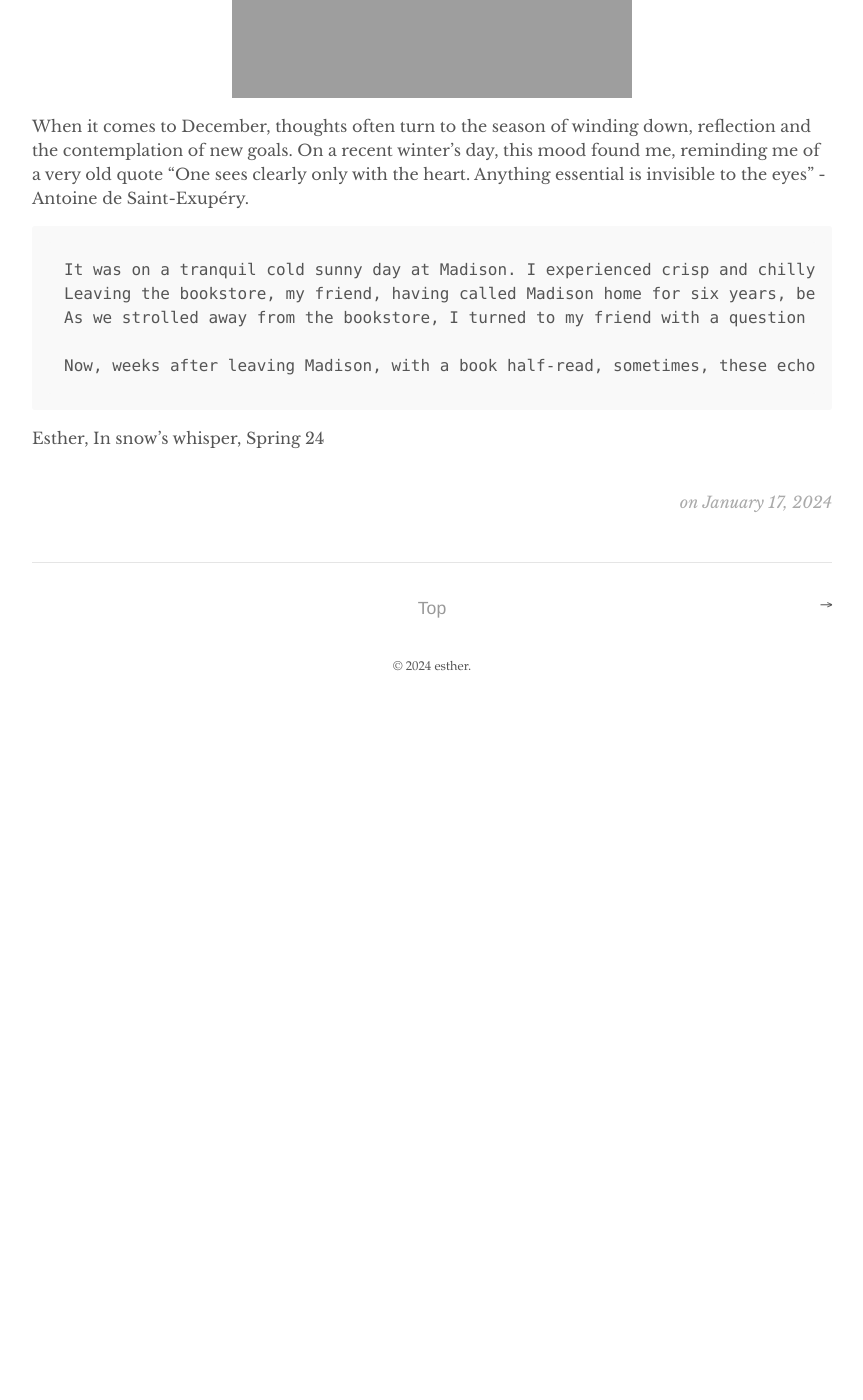
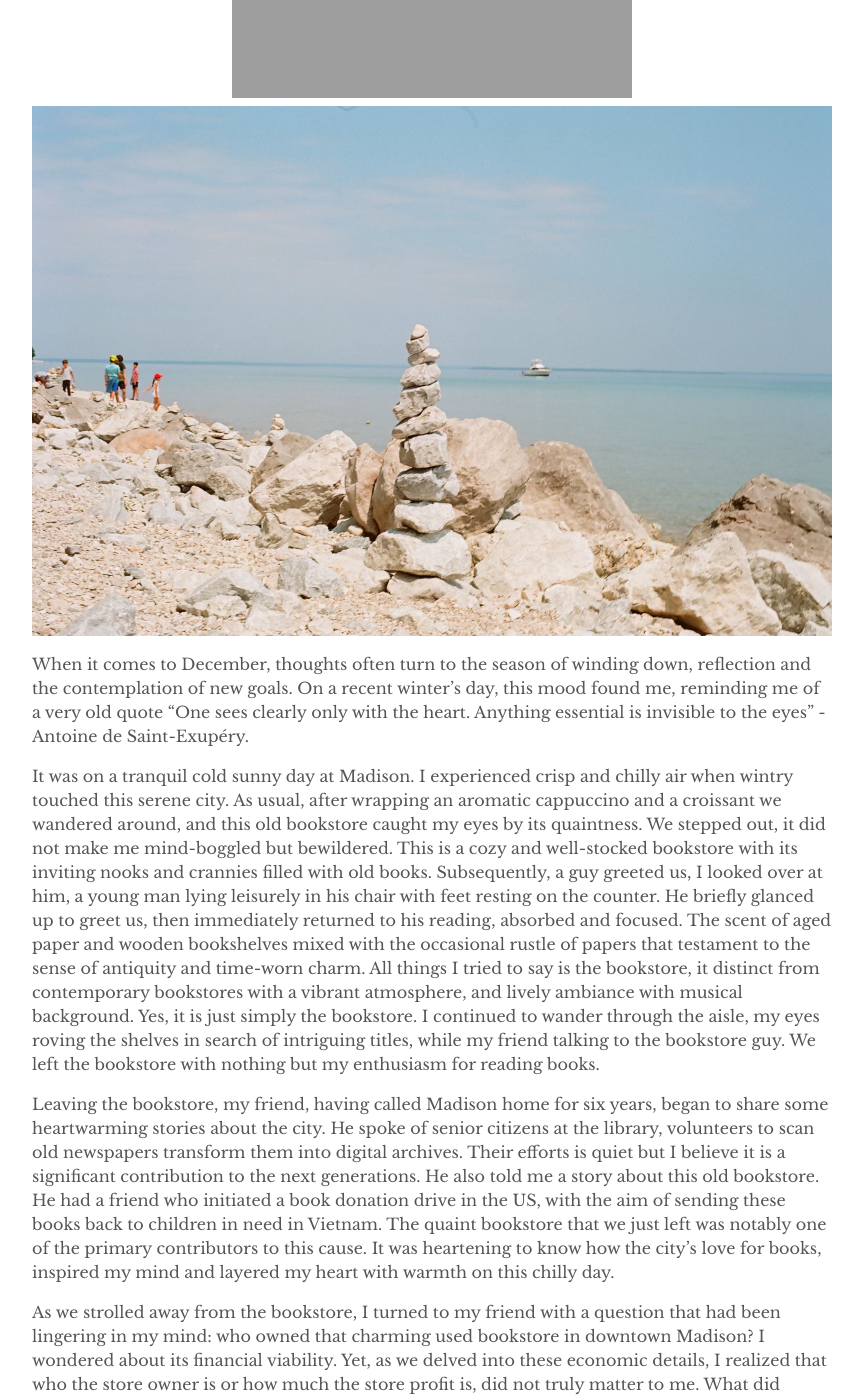
Before and after one commit to eses-corner/eses-corner.github.io, a Jekyll site: the page built from _posts/2024-01-17-madison-bookstore.md, in a window 1280 px wide and 1400 px high, scrolled down 311 px. Shown: the whole window, without its empty margins (208-1071 px from the left). Built offline with Jekyll 4.4.1, drawn with Linux system fonts in a browser that asks for light colours; before the commit the page ends 1021 px from its top, so only the background shows below that; some of the changed text lies outside the part shown.

Commit message:
update blog

```diff
--- a/_posts/2017-03-16-example-content.md
+++ b/_posts/2017-03-16-example-content.md
@@ -4,7 +4,7 @@ title: "Example Content"
 author: "Chester"
 tags: Example
 excerpt_separator: <!--more-->
-published: true
+published: false
 comments: true
 ---
 
--- a/_posts/2024-01-17-madison-bookstore.md
+++ b/_posts/2024-01-17-madison-bookstore.md
@@ -10,16 +10,19 @@ exclude: true
 
 
 ![the book store]({{site.url}}/assets/images/hebookstore.png)
+![]({{site.url}}/assets/images/mackinac-rock-1.jpeg)
 
 When it comes to December, thoughts often turn to the season of winding down, reflection and the contemplation of new goals. On a recent winter’s day, this mood found me, reminding me of a very old quote “One sees clearly only with the heart. Anything essential is invisible to the eyes” - Antoine de Saint-Exupéry.
 
 <!--more-->
 
-	It was on a tranquil cold sunny day at Madison. I experienced crisp and chilly air when wintry touched this serene city. As usual, after wrapping an aromatic cappuccino and a croissant we wandered around, and this old bookstore caught my eyes by its quaintness. We stepped out, it did not make me mind-boggled but bewildered. This is a cozy and well-stocked bookstore with its inviting nooks and crannies filled with old books. Subsequently, a guy greeted us, I looked over at him, a young man lying leisurely in his chair with feet resting on the counter. He briefly glanced up to greet us, then immediately returned to his reading, absorbed and focused. The scent of aged paper and wooden bookshelves mixed with the occasional rustle of papers that testament to the sense of antiquity and time-worn charm. All things I tried to say is the bookstore, it distinct from contemporary bookstores with a vibrant atmosphere, and lively ambiance with musical background. Yes, it is just simply the bookstore. I continued to wander through the aisle, my eyes roving the shelves in search of intriguing titles, while my friend talking to the bookstore guy. We left the bookstore with nothing but my enthusiasm for reading books.
-	Leaving the bookstore, my friend, having called Madison home for six years, began to share some heartwarming stories about the city.  He spoke of senior citizens at the library, volunteers to scan old newspapers transform them into digital archives. Their efforts is quiet but I believe it is a significant contribution to the next generations. He also told me a story about this old bookstore. He had a friend who initiated a book donation drive in the US, with the aim of sending these books back to children in need in Vietnam. The quaint bookstore that we just left was notably one of the primary contributors to this cause. It was heartening to know how the city’s love for books, inspired my mind and layered my heart with warmth on this chilly day.
-	As we strolled away from the bookstore, I turned to my friend with a question that had been lingering in my mind: who owned that charming used bookstore in downtown Madison? I wondered about its financial viability. Yet, as we delved into these economic details, I realized that who the store owner is or how much the store profit is, did not truly matter to me. What did matter was my gratitude for this person, whoever they were. This bookstore, in its own quiet way, had rekindled my love for reading. It reminded me that the true value of knowledge often lies beyond monetary measure. As the saying goes, “The colour of the mind is more lasting than the colour of the eye.” I mused, recalling a quote that resonated with me. It reinforces the truth of Saint-Exupéry’s words - it is with the heart that we can see rightly; what is essential is invisible to the eye. The beauty of a city lies not just in its visible charm and landscape but in its stories, its spirit, something you feel rather than see.  And if one sees it, even for a moment, is truly a priceless experience.
+It was on a tranquil cold sunny day at Madison. I experienced crisp and chilly air when wintry touched this serene city. As usual, after wrapping an aromatic cappuccino and a croissant we wandered around, and this old bookstore caught my eyes by its quaintness. We stepped out, it did not make me mind-boggled but bewildered. This is a cozy and well-stocked bookstore with its inviting nooks and crannies filled with old books. Subsequently, a guy greeted us, I looked over at him, a young man lying leisurely in his chair with feet resting on the counter. He briefly glanced up to greet us, then immediately returned to his reading, absorbed and focused. The scent of aged paper and wooden bookshelves mixed with the occasional rustle of papers that testament to the sense of antiquity and time-worn charm. All things I tried to say is the bookstore, it distinct from contemporary bookstores with a vibrant atmosphere, and lively ambiance with musical background. Yes, it is just simply the bookstore. I continued to wander through the aisle, my eyes roving the shelves in search of intriguing titles, while my friend talking to the bookstore guy. We left the bookstore with nothing but my enthusiasm for reading books.
 
-	Now, weeks after leaving Madison, with a book half-read, sometimes, these echoes of doorbell jingles and the stories of books from a few regulars linger in my memory. It seemed to me something that deserved to be shared far and wide, spreading the reading culture that thrived in heart of Madison.
+Leaving the bookstore, my friend, having called Madison home for six years, began to share some heartwarming stories about the city.  He spoke of senior citizens at the library, volunteers to scan old newspapers transform them into digital archives. Their efforts is quiet but I believe it is a significant contribution to the next generations. He also told me a story about this old bookstore. He had a friend who initiated a book donation drive in the US, with the aim of sending these books back to children in need in Vietnam. The quaint bookstore that we just left was notably one of the primary contributors to this cause. It was heartening to know how the city’s love for books, inspired my mind and layered my heart with warmth on this chilly day.
+
+As we strolled away from the bookstore, I turned to my friend with a question that had been lingering in my mind: who owned that charming used bookstore in downtown Madison? I wondered about its financial viability. Yet, as we delved into these economic details, I realized that who the store owner is or how much the store profit is, did not truly matter to me. What did matter was my gratitude for this person, whoever they were. This bookstore, in its own quiet way, had rekindled my love for reading. It reminded me that the true value of knowledge often lies beyond monetary measure. As the saying goes, “The colour of the mind is more lasting than the colour of the eye.” I mused, recalling a quote that resonated with me. It reinforces the truth of Saint-Exupéry’s words - it is with the heart that we can see rightly; what is essential is invisible to the eye. The beauty of a city lies not just in its visible charm and landscape but in its stories, its spirit, something you feel rather than see.  And if one sees it, even for a moment, is truly a priceless experience.
+
+Now, weeks after leaving Madison, with a book half-read, sometimes, these echoes of doorbell jingles and the stories of books from a few regulars linger in my memory. It seemed to me something that deserved to be shared far and wide, spreading the reading culture that thrived in heart of Madison.
 
 Esther,
 In snow’s whisper,
```
